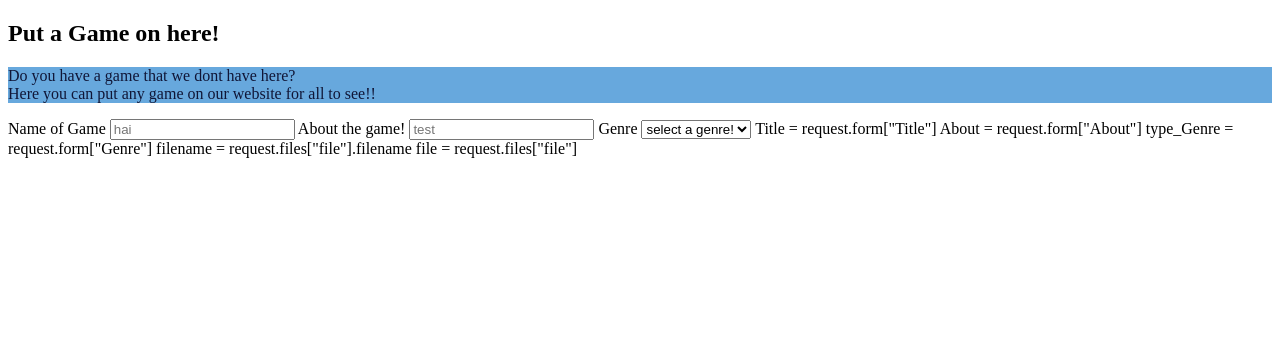
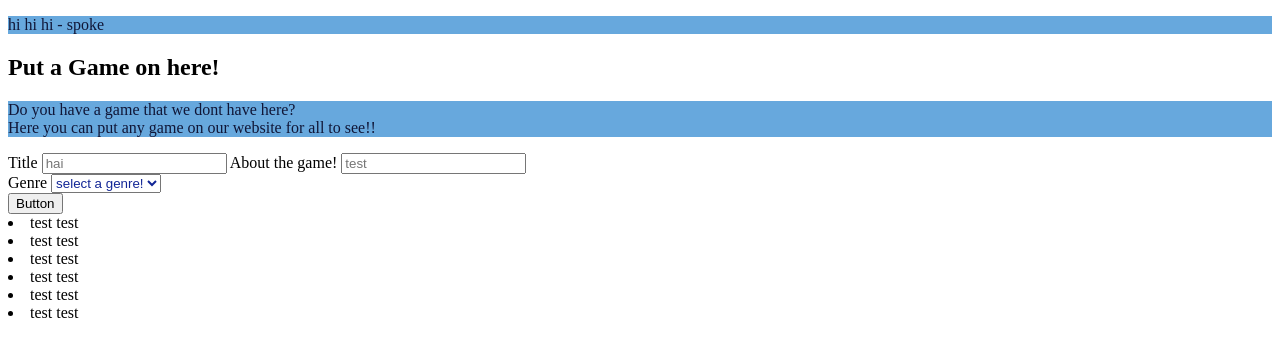
Before and after one commit to I-F0RG0T/Searching-for-a-repo-that-doesn-t-exist, a Flask app: page /regGame in a window 1280 px wide. Shown: the part 68-425 px from the top of the page. Run offline with Flask 3, Linux system fonts and the light colour scheme; a user stored in the database is signed in; data comes from the database, SQL or seed files in the repository; both versions use the stored data as it was after the commit.

Commit message:
I did the form., but not all of it. I need to do the session part. But i need to fix the log in stuff :D

```diff
--- a/app.py
+++ b/app.py
@@ -49,8 +49,11 @@
 def Login():
     if request.method == "POST":
 
+
         Username = request.form['Username']
         Password = request.form['Password']
+
+        print(Username)
 
         sql = "SELECT * from User WHERE User = ?"
         User = query_db(sql=sql,args=(Username,),one=True)
@@ -131,19 +134,26 @@
 @app.route( '/regGame' )
 def regGame():
     #this get the user session and make it to a varblae.
-    user = session.get("User", None)
-    if not user:
-        flash("test tes t ets test", category ="warning")
-        return redirect("/login?redirect=regGame")
+
+    #add the thing about the session :D
+
 
     type_Genre = query_db(""" SELECT id, type FROM Genre ORDER BY type """)
 
     return render_template('regGame.html', type_Genre=type_Genre)
 
+@app.route( '/make_Game' )
+def make_Game():
 
+    Title = request.form["Title"]
+    About = request.form["About"]
+    type_Genre = request.form["Genre"]
 
+#add thing lol
 
+    query_db(sql,(Title, About, type_Genre) )
 
+    return redirect("/")
 
 @app.route( '/404' )
 def Error():
--- a/static/style.css
+++ b/static/style.css
@@ -47,7 +47,7 @@
 
 .HEADING{
     text-align: center;
-    color: rgb(224, 246, 254);
+    color: rgb(157, 215, 235);
     padding: 10px;
     background-image: url('Banner.jpg');
     background-attachment: fixed;
@@ -93,7 +93,7 @@
 .button{
     background-color: #04AA6D;
     border: none;
-    color: white;
+    color: rgb(60, 0, 200);
     padding: 15px 32px;
     text-align: center;
     text-decoration: none;
@@ -145,3 +145,9 @@
    height: 100%;
    overflow: hidden;
 }
+
+/*regGame ccs!! i cry*/
+
+.Genrelist select{
+    color: #122696;
+}
--- a/templates/regGame.html
+++ b/templates/regGame.html
@@ -1,5 +1,7 @@
 {% extends 'base.html' %}
 {% block content%}
+
+<p> hi hi hi - spoke</p>
 
 <section class="Game-Register">
     <h1>Put a Game on here!</h1>
@@ -7,41 +9,44 @@
     <p> Do you have a game that we dont have here? <br>
     Here you can put any game on our website for all to see!!</p>
 
-    <form action="" method="POST" enctype="multipart/form-data">
+    <form action="/make_Game" method="POST" enctype="multipart/form-data">
 
-        <label for="Title">Name of Game</label>
+        <!-- Name of game-->
+        <label for="Title">Title</label>
         <input type="text" id="Tile" name="Tile" placeholder="hai" required>
 
+        <!-- About-->
         <label for="About">About the game!</label>
         <input type="text" id="About" name="About" placeholder="test">
 
-        <label for="type_Genre">Genre</label>
-        <select id="type_Genre" name="type" required>
-            <option value="" selected disabled>select a genre!</option>
+        <section class="Genrelist">
+        <!-- Genre, probaly fix it. IS not showing the genre xd-->
+            <label for="type_Genre">Genre</label>
+            <select id="type_Genre" name="type" required>
+                <option value="" selected disabled>select a genre!</option>
+                {% for type_Genre in type_Genre %}
+                    <option value="{{ type_Genre['id'] }}">
+                        {{ type_Genre['type']}}
+                    </option>
+                {% endfor %}
+            </select>
+        </section>
 
-            {$ for type_Genre }
-        </select>
+        <button type="submit">Button</button>
+
+    </form>
+</select>
+
+    {% for type_Genre in type_Genre %}
+            <li> test test {{ type_Genre['type'] }} </li>
+    {% endfor %}
 
 
-
-    Title = request.form["Title"]
-    About = request.form["About"]
-    type_Genre = request.form["Genre"]
-
-    filename = request.files["file"].filename
-    file  = request.files["file"]
+{% endblock %}
 
 
 
 
 
-    </form>
-
-</section>
-
-
-
-{% endblock %}
-
 
     <p> Game<br> IMPOTENY Title, About, Genre <br> Not IMPORANT logo </p>
--- a/templates/signup.html
+++ b/templates/signup.html
@@ -7,6 +7,6 @@
     <label for="Password">Password</label>
     <input type="text" name="Password">
 
-    <button type="submit">Signin</button>
+    <button type="submit">:p</button>
 </form>
 {% endblock %}
```
Also changed, not shown: templates/Game.html (+4 -3 lines), Data-1.db, README.md.
